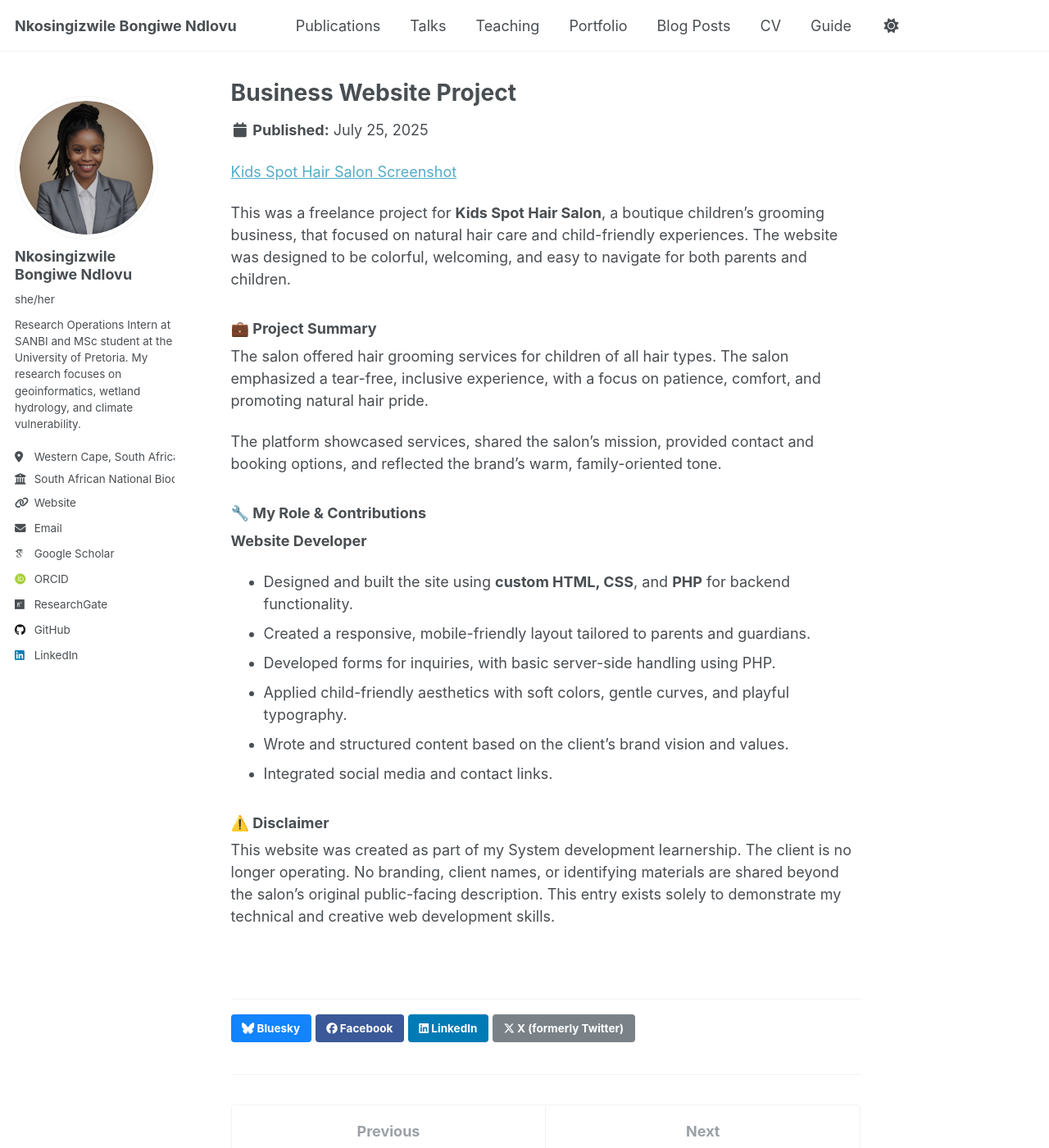
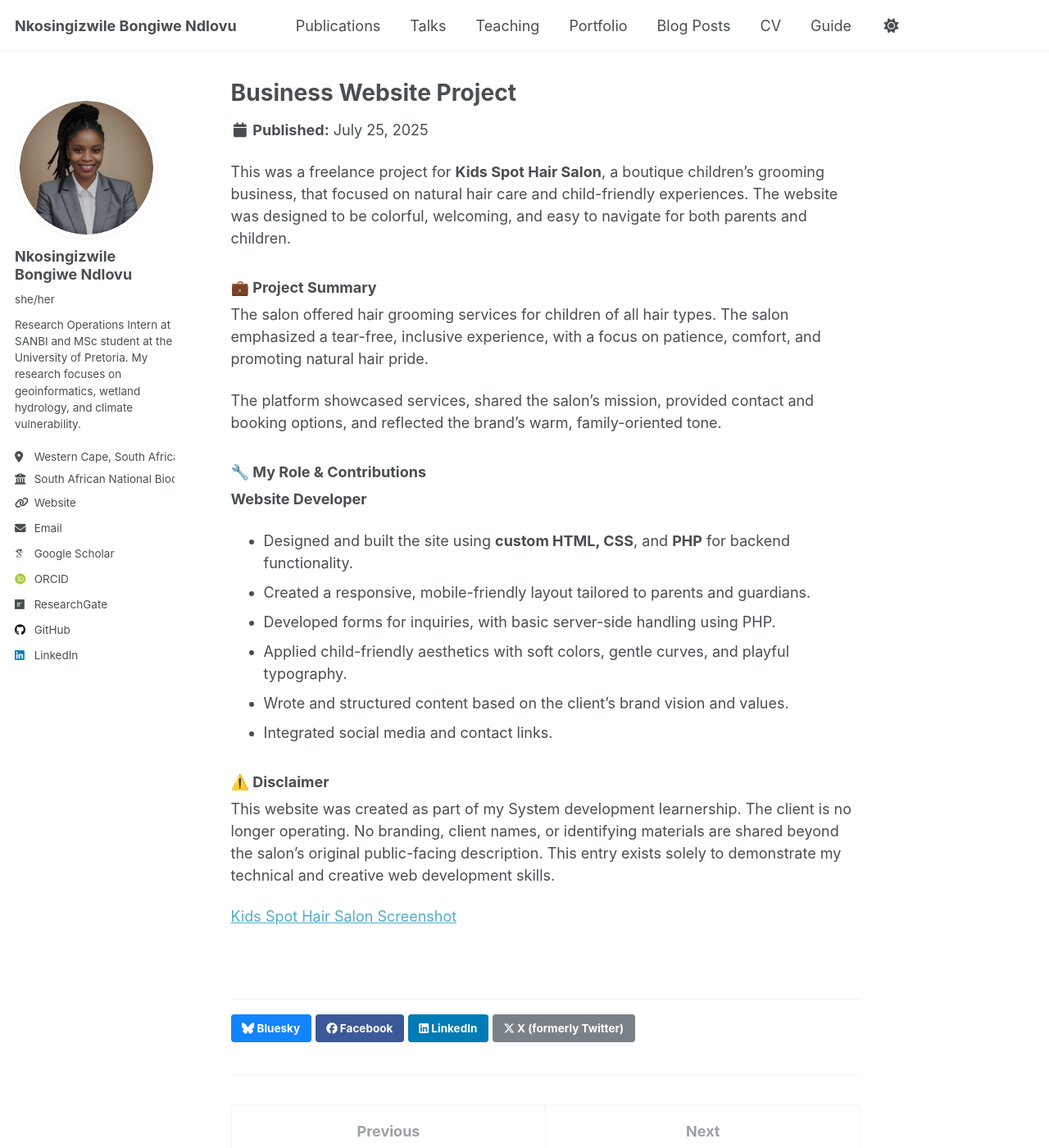
Before and after one commit to Nkosizwi/NB-Ndlovu.github.io, a Jekyll site: the page built from _portfolio/portfolio-3.md, in a window 1280 px wide and 1400 px high. Shown: the whole window at 82% size. Built offline with Jekyll 4.4.1, drawn with Linux system fonts in a browser that asks for light colours; some web fonts are replaced; a script that is not in the unit is left out; part of the change alters nothing that is shown.

```diff
--- a/_portfolio/portfolio-3.md
+++ b/_portfolio/portfolio-3.md
@@ -3,7 +3,6 @@ title: "Business Website Project"
 excerpt: "Designed a responsive business website using HTML, CSS, and PHP."
 collection: portfolio
 ---
-[Kids Spot Hair Salon Screenshot](/images/kidsspot_preview.png)
 
 This was a freelance project for **Kids Spot Hair Salon**, a boutique children's grooming business, that focused on natural hair care and child-friendly experiences. The website was designed to be colorful, welcoming, and easy to navigate for both parents and children.
 
@@ -29,3 +28,5 @@ The platform showcased services, shared the salon’s mission, provided contact
 ### ⚠️ Disclaimer
 
 This website was created as part of my System development learnership. The client is no longer operating. No branding, client names, or identifying materials are shared beyond the salon's original public-facing description. This entry exists solely to demonstrate my technical and creative web development skills.
+
+[Kids Spot Hair Salon Screenshot](/images/kidsspot_preview.png)
```
